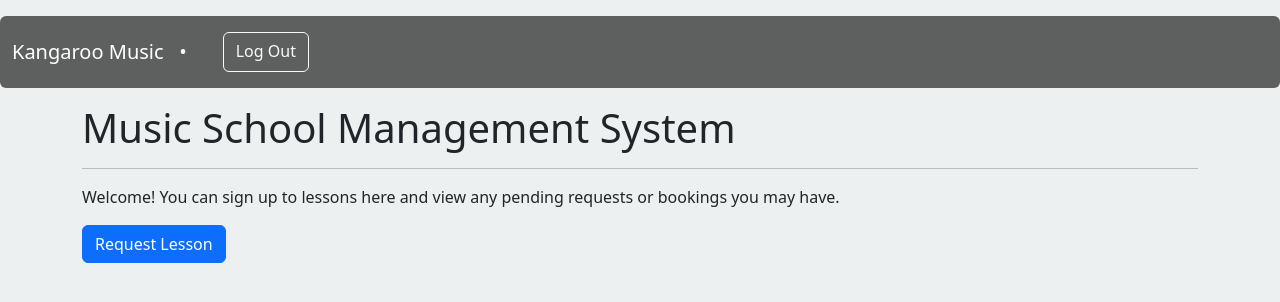
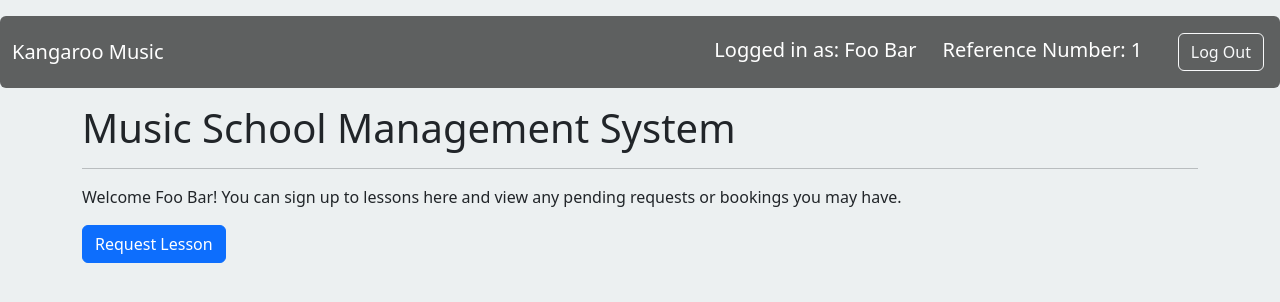
Before and after one commit to ubkh/seg-msms, a Django app: page /home/ in a window 1280 px wide. Shown: the top 302 px of the page. Run offline with Django 4.2, Linux system fonts and the light colour scheme; a user stored in the database is signed in; data that the repository does not hold is empty.

Commit message:
Reference Number available to User

```diff
--- a/lessons/templates/home.html
+++ b/lessons/templates/home.html
@@ -3,7 +3,7 @@
     <div class="container">
         <h1>Music School Management System</h1>
         <hr>
-        <p>Welcome! You can sign up to lessons here and view any pending requests or bookings you may have.</p>
+        <p>Welcome {{user.name}}! You can sign up to lessons here and view any pending requests or bookings you may have.</p>
         <a class="btn btn-primary" href="{% url 'request_lesson' %}">Request Lesson</a>
     </div>
     &nbsp;
--- a/lessons/templates/partials/navbar.html
+++ b/lessons/templates/partials/navbar.html
@@ -1,21 +1,28 @@
 <nav class="navbar navbar-expand-lg navbar-dark bg-black py-3 my-3 rounded-2" style="--bs-bg-opacity: .6;">
     <div class="container-fluid mx-auto">
         <div class="collapse navbar-collapse" id="navbarNavAltMarkup">
+                {% if not user.is_authenticated %}
                     <div class="navbar-nav">
-                {% if not user.is_authenticated %}
                         <a class="navbar-brand" href="{% url 'index' %}">
-                        <span class="navbar-brand mb-0 h1">Kangaroo Music&nbsp&nbsp&nbsp•</span>
+                            <span class="navbar-brand mb-0 h1">Kangaroo Music</span>
                         </a>
+                    </div>
+                    <div class="navbar-nav ms-auto">
                         <a class="btn btn-outline-light mx-1 btn" role="button" href="{% url 'login' %}">Log In</a>
                         <a class="btn btn-outline-light mx-1 btn" role="button" href="{% url 'register' %}">Register</a>
+                    </div>
                 {% endif %}
                 {% if user.is_authenticated %}
+                    <div class="navbar-nav">
                         <a class="navbar-brand" href="{% url 'home' %}">
-                        <span class="navbar-brand mb-0 h1">Kangaroo Music&nbsp&nbsp&nbsp•</span>
+                            <span class="navbar-brand mb-0 h1">Kangaroo Music</span>
                         </a>
-                    <a class="btn btn-outline-light mx-1 btn" role="button" href="{% url 'log_out' %}">Log Out</a>
+                    </div>
+                    <div class="navbar-nav ms-auto">
+                        <span class="navbar-brand mb-0 h1">Logged in as: {{user.name}}&nbsp&nbsp&nbsp&nbsp Reference Number: {{user.id}}&nbsp&nbsp&nbsp</span>
+                        <a class="btn btn-outline-light mx-1 btn" role="button" href="{% url 'log_out' %}">Log Out</a
+                    </div>
                 {% endif %}
         </div>
     </div>
-    </div>
 </nav>
```
Also changed, not shown: lessons/tests/models/test_user_model.py (+7 -0 lines). Lines whose indentation alone changed are shown as unchanged.
